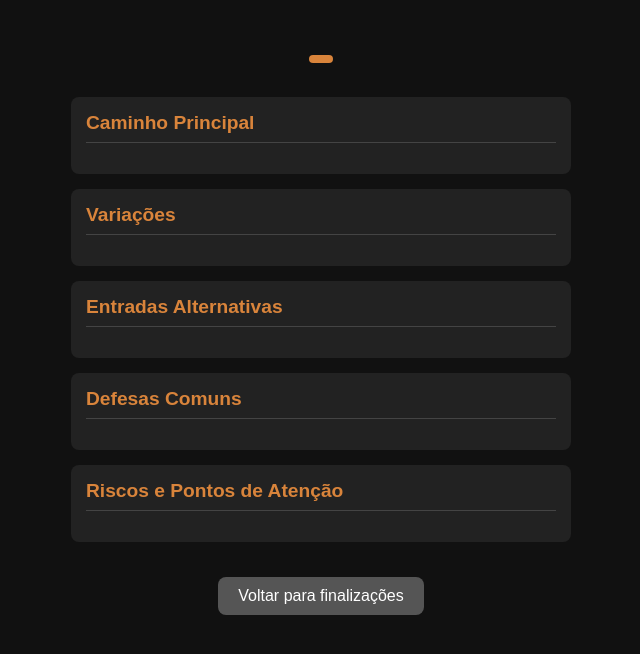
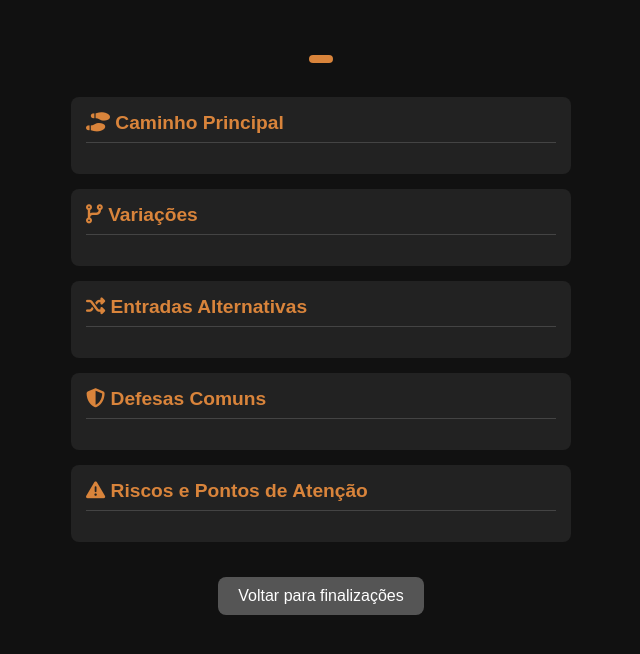
Before and after one commit to MarioRosa77/imersao-dev-10-bjj, a plain HTML site: page caminhos.html in a window 1280 px wide. Shown: the whole page, without its empty margins (319-959 px from the left). Drawn offline with Linux system fonts and the light colour scheme.

Commit message:
Update caminhos.html

```diff
--- a/caminhos.html
+++ b/caminhos.html
@@ -3,7 +3,8 @@
 <head>
     <meta charset="UTF-8" />
     <title>Caminho da Finalização</title>
-    <link rel="stylesheet" href="style.css">
+    <link rel="stylesheet" href="style.css" />
+    <link rel="stylesheet" href="https://cdnjs.cloudflare.com/ajax/libs/font-awesome/6.5.1/css/all.min.css" />
 </head>
 <body>
 
@@ -14,27 +15,27 @@
     </div>
 
     <div class="detalhe-section">
-        <h2>Caminho Principal</h2>
+        <h2><i class="fa-solid fa-shoe-prints"></i> Caminho Principal</h2>
         <ul id="listaCaminhos"></ul>
     </div>
 
     <div class="detalhe-section">
-        <h2>Variações</h2>
+        <h2><i class="fa-solid fa-code-branch"></i> Variações</h2>
         <ul id="listaVariacoes"></ul>
     </div>
 
     <div class="detalhe-section">
-        <h2>Entradas Alternativas</h2>
+        <h2><i class="fa-solid fa-shuffle"></i> Entradas Alternativas</h2>
         <ul id="listaEntradas"></ul>
     </div>
 
     <div class="detalhe-section">
-        <h2>Defesas Comuns</h2>
+        <h2><i class="fa-solid fa-shield-halved"></i> Defesas Comuns</h2>
         <ul id="listaDefesas"></ul>
     </div>
 
     <div class="detalhe-section">
-        <h2>Riscos e Pontos de Atenção</h2>
+        <h2><i class="fa-solid fa-triangle-exclamation"></i> Riscos e Pontos de Atenção</h2>
         <ul id="listaRiscos"></ul>
     </div>
 
```
